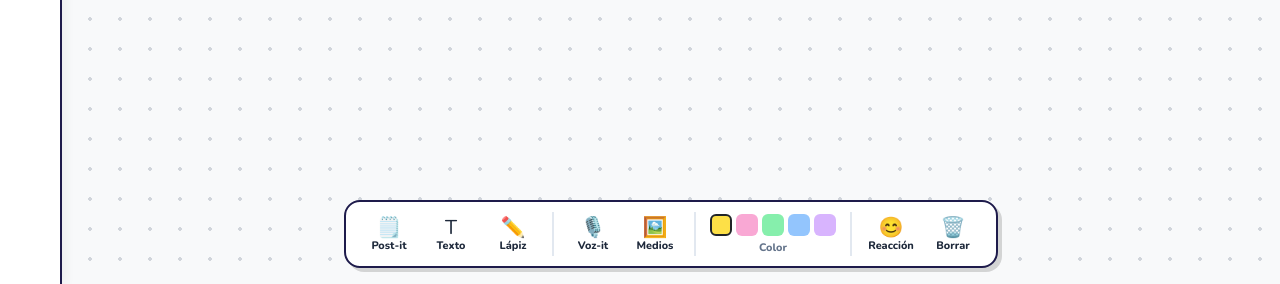
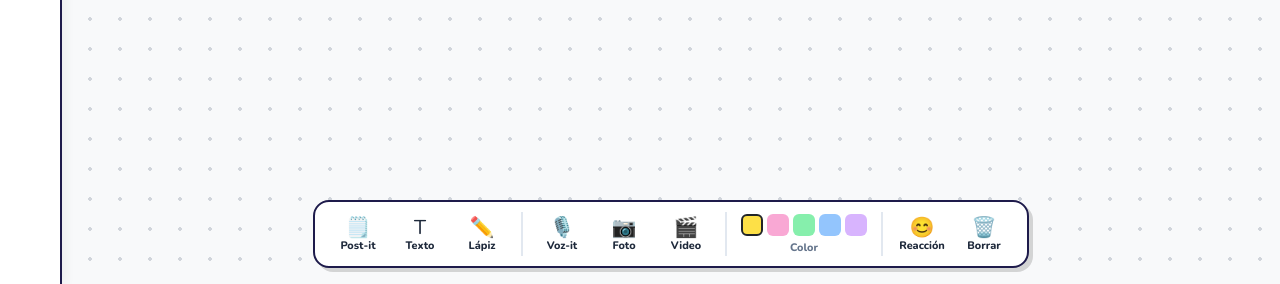
Before and after one commit to 300Ech/vura, a Flask app: template notas/templates/notas/notas.html in a window 1280 px wide. Shown: the part 791-1075 px from the top of the page. Run offline with Flask 3, Linux system fonts and the light colour scheme; the template is opened without the code that fills it, so the values that code supplies are empty; some libraries are stand-ins or nearby versions.

Commit message:
+ rollback

```diff
--- a/notas/static/notas.js
+++ b/notas/static/notas.js
@@ -29,9 +29,6 @@ function ajustarLienzo() {
 
 ajustarLienzo();
 window.addEventListener("resize", ajustarLienzo);
-
-
-
 
 // El color elegido en la paleta se usa para post-its nuevos y para el lápiz.
 let colorActual = "#fde047"; // amarillo post-it vibrante
@@ -746,27 +743,21 @@ const nombreUsuarioActual = document.getElementById("panel-chat").dataset.nombre
 // 1. Enviar tu posición
 let temporizadorCursor = null;
 lienzo.on("mouse:move", (evento) => {
-  try {
-    if (lienzo.isDrawingMode) return;
   const puntero = lienzo.getPointer(evento.e);
   // Limitamos a ~20 envíos por segundo para no saturar Socket.IO
   if (temporizadorCursor) return;
   temporizadorCursor = setTimeout(() => {
-      try {
     window.socketChat.emit("mover_cursor", {
-          id_proyecto: idProyecto,
+      id_equipo: idEquipo,
       x: puntero.x,
       y: puntero.y
     });
-      } catch (err) {}
     temporizadorCursor = null;
   }, 50);
-  } catch (err) {}
 });
 
 // 2. Recibir posiciones de compañeros
 window.socketChat.on("cursor_movido", (datos) => {
-  try {
   if (datos.id_usuario === idUsuarioActual) return;
 
   let cursor = cursores.get(datos.id_usuario);
@@ -790,5 +781,4 @@ window.socketChat.on("cursor_movido", (datos) => {
     cursor.remove();
     cursores.delete(datos.id_usuario);
   }, 3000);
-  } catch (err) {}
 });
--- a/notas/templates/notas/notas.html
+++ b/notas/templates/notas/notas.html
@@ -5,6 +5,7 @@
 <style>
   .main-content {
     padding: 0 !important;
+    overflow: hidden !important;
   }
 
   #notas {
@@ -223,6 +224,8 @@
     display: none;
     z-index: 10;
   }
+  .badge-notificacion.visible { display: block; }
+
 
   /* ---- Móvil: pizarra usable + versión light ---- */
   @media (max-width: 768px) {
@@ -347,9 +350,13 @@
             <span class="icono">🎙️</span>
             <span class="etiqueta">Voz-it</span>
           </button>
-          <button type="button" class="herramienta" id="boton-foto" title="Subir imagen o video corto">
-            <span class="icono">🖼️</span>
-            <span class="etiqueta">Medios</span>
+          <button id="boton-foto" class="herramienta" type="button" title="Pegar una foto tipo Polaroid">
+            <span class="icono">📷</span>
+            <span class="etiqueta">Foto</span>
+          </button>
+          <button id="boton-video" class="herramienta" type="button" title="Pegar un video corto">
+            <span class="icono">🎬</span>
+            <span class="etiqueta">Video</span>
           </button>
 
           <div class="separador-menu"></div>
```
Lines whose indentation alone changed are shown as unchanged.
